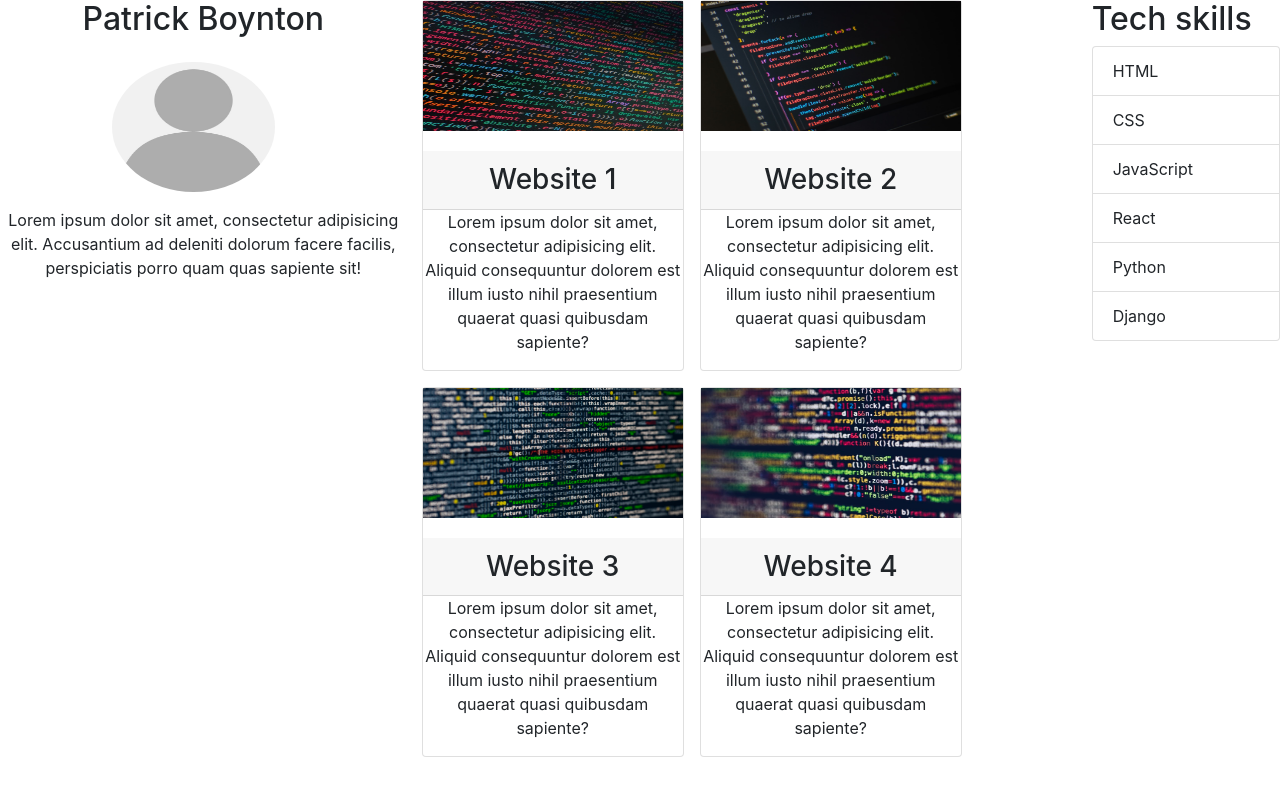
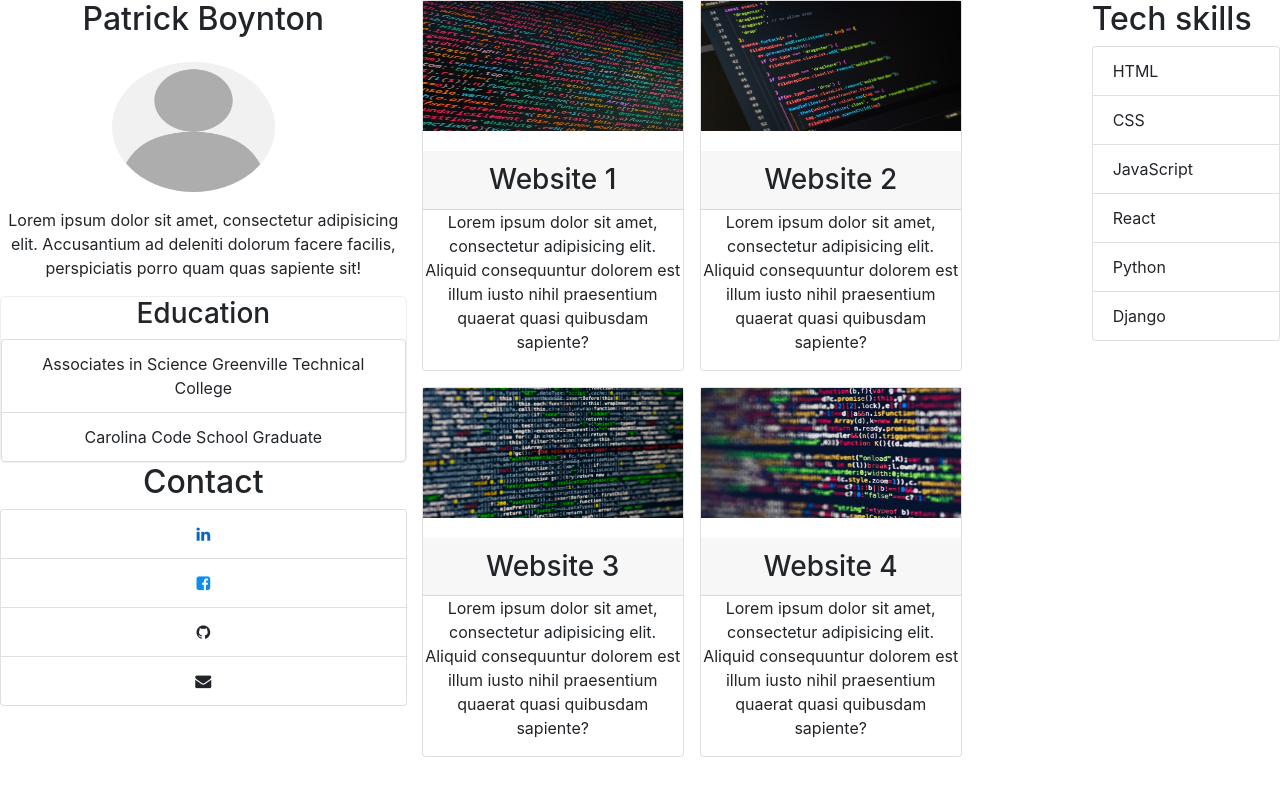
Before and after one commit to PatrickBoynton/portfolio, a React (Create React App) app: page / in a window 1280 px wide. Shown: the top 796 px of the page. Built offline with nearby package versions, Linux system fonts and the light colour scheme.

Commit message:
Added the education and footer.

```diff
--- a/src/Sidebar.js
+++ b/src/Sidebar.js
@@ -1,4 +1,6 @@
 import {Component} from 'react';
+import Education from "./Education";
+import Footer from "./Footer";
 
 class Sidebar extends Component{
     render() {
@@ -8,6 +10,8 @@ class Sidebar extends Component{
 
                 <img className="rounded-circle my-pic mt-3 mb-3" src={`${process.env.PUBLIC_URL}/person-placeholder.jpeg`} alt="Me"/>
                 <p>Lorem ipsum dolor sit amet, consectetur adipisicing elit. Accusantium ad deleniti dolorum facere facilis, perspiciatis porro quam quas sapiente sit!</p>
+                <Education/>
+                <Footer/>
             </div>
         );
     }
```
